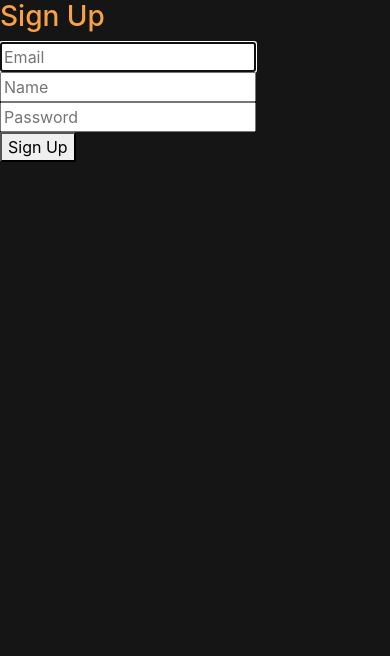
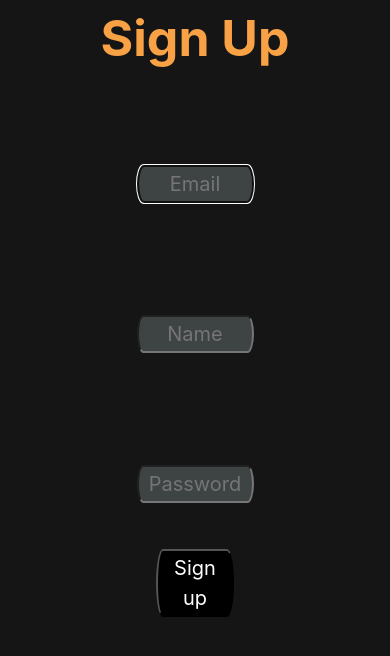
Before and after one commit to Famidore/flaskServer, a Python web app: template templates/login_forms/signup.html in a window 390 px wide. Shown: the part 76-732 px from the top of the page. Run offline with Jinja, Linux system fonts and the light colour scheme; the template is opened without the code that fills it, so the values that code supplies are empty; some libraries are stand-ins or nearby versions.

Commit message:
Michal frontend (#20)
* Add a way to reference a different stylesheet from each .html file

* Create basic login tamplate, classes for login-form div and inputs.

* Create login.html tamplate, login_page.css stylesheet. Not full responsive version.

* Rebuild signup.html template, create signup.css and correct login.css to be similar to signup.css

* Create index template and stylesheet, correct login html/css to more responsive

* create and style unauth, create signup_response, register endpoint in auth.py

---------

Co-authored-by: kacper651 <kacper.wroblewski651@gmail.com>
Co-authored-by: Buniotoja <m.buniowski@interia.pl>
Co-authored-by: Paweł <lokoroko456@gmail.com>

```diff
--- a/src/auth/auth_db/auth_db.py
+++ b/src/auth/auth_db/auth_db.py
@@ -1,4 +1,4 @@
-from models import db, User
+from .models import db, User
 
 
 def register_user(name, email, password):
--- /dev/null
+++ b/static/styles/signup_page.css
@@ -0,0 +1,63 @@
+.box{
+    font-size: 100px;
+    width: 100%;
+    height: 100%;
+}
+.input{
+    background-color: #3e4444;
+    width: 30%;
+    border-radius: 10% / 90%;
+    color: #f8a145;
+    font-size: 20%;
+    display: block;
+    margin-right: auto;
+    margin-left: auto;
+    text-align: center;
+    margin-top: 1%;
+    margin-bottom: 1%;
+    padding-bottom: 0.5%;
+    padding-top: 0.5%;
+}
+
+.title-space{
+    text-align: center;
+    font-size: 100px;
+    padding-top: 2%;
+    padding-bottom: 1%;
+}
+h3{
+    background-color: #151515;
+    color: #f8a145;
+    font-weight: bold;
+    font-size: 50%;
+}
+
+.submit-button{
+    width: 20%;
+    border-radius: 15% / 85%;
+    display: block;
+    margin-right: auto;
+    margin-left: auto;
+    background-color: #000000;
+    color: white;
+    font-size: 20%;
+    margin-top: 5%;
+    margin-bottom: 5%;
+    padding-bottom: 0.5%;
+    padding-top: 0.5%;
+}
+.submit-button:hover{
+    background-color: #f8a145;
+    color: black;
+}
+
+.input-label{
+    width: 100%;
+    height: fit-content;
+    text-align: center;
+}
+.validation{
+    font-size: 10%;
+    color: red;
+    font-weight: bold;
+}
--- a/templates/base.html
+++ b/templates/base.html
@@ -13,6 +13,7 @@
     <link rel="stylesheet" href="https://stackpath.bootstrapcdn.com/bootstrap/4.3.1/css/bootstrap.min.css"
         integrity="sha384-ggOyR0iXCbMQv3Xipma34MD+dH/1fQ784/j6cY/iJTQUOhcWr7x9JvoRxT2MZw1T" crossorigin="anonymous">
     <link {% block style_sheet %}{% endblock %}>
+
     <style>
         body {
             background-color: #151515;
--- a/templates/login_forms/signup.html
+++ b/templates/login_forms/signup.html
@@ -1,30 +1,48 @@
 {% extends "base.html" %}
 {% block title %}Sign Up{% endblock %}
+{% block style_sheet %} rel="stylesheet" type="text/css"
+    href="{{ url_for('static', filename='styles/signup_page.css') }}" {% endblock %}
 
 {% block content %}
 <div class="column is-4 is-offset-4">
-    <h3 class="title">Sign Up</h3>
+    <div class="title-space">
+        <h3 class="title">Sign Up</h3>
+        <h4 class="validation"> {{ message }} </h4>
+    </div>
     <div class="box">
-        <form method="POST" action="/signup">
-            <div class="field">
-                <div class="control">
-                    <input class="input is-large" type="email" name="email" placeholder="Email" autofocus="">
-                </div>
-            </div>
+        <form method="POST" action="/register">
+            <label class="input-label">
+                <input class="input" type="email" name="email" id="email" placeholder="Email" autofocus="">
+            </label>
+            <label class="input-label">
+                <input class="input" type="text" name="name" id="name" placeholder="Name" autofocus="">
+            </label>
+            <label class="input-label">
+                <input class="input" type="password" name="password" id="password" placeholder="Password">
+            </label>
+{#            <input class="submit-button" type="submit" value="Sign up">#}
+            <button class="submit-button">Sign up</button>
 
-            <div class="field">
-                <div class="control">
-                    <input class="input is-large" type="text" name="name" placeholder="Name" autofocus="">
-                </div>
-            </div>
-
-            <div class="field">
-                <div class="control">
-                    <input class="input is-large" type="password" name="password" placeholder="Password">
-                </div>
-            </div>
-
-            <button class="button is-block is-info is-large is-fullwidth">Sign Up</button>
+{#            <div class="field">#}
+{#                <div class="control">#}
+{#                    <input class="input" type="email" name="email" placeholder="Email" autofocus="">#}
+{#                </div>#}
+{#            </div>#}
+{##}
+{#            <div class="field">#}
+{#                <div class="control">#}
+{#                    <input class="input" type="text" name="name" placeholder="Name" autofocus="">#}
+{#                </div>#}
+{#            </div>#}
+{##}
+{#            <div class="field">#}
+{#                <div class="control">#}
+{#                    <input class="input" type="password" name="password" placeholder="Password">#}
+{#                </div>#}
+{#            </div>#}
+{##}
+{#            <input class="submit-button" type="submit" value="Sign up">#}
+            <!-- <button class="button is-block is-info is-large is-fullwidth">Submit</button> -->
         </form>
     </div>
 </div>
--- a/templates/partials/navbar.html
+++ b/templates/partials/navbar.html
@@ -1,4 +1,4 @@
-<nav class="navbar navbar-expand-lg">
+    <nav class="navbar navbar-expand-lg">
   <a class="navbar-brand"><img src="/static/logo.png" alt="Logo" style="width: 50px; height: auto;"></a>
   <button class="navbar-toggler" type="button" data-toggle="collapse" data-target="#navbarNav" aria-controls="navbarNav"
     aria-expanded="false" aria-label="Toggle navigation">
```
Also changed, not shown: run.py (+6 -18 lines), src/auth/auth.py (+20 -3 lines), static/styles/index_page.css (added, +29 -0 lines), static/styles/login_page.css (added, +53 -0 lines), static/styles/profile_page.css (added, +29 -0 lines), static/styles/unauthorized_page.css (added, +32 -0 lines), templates/index.html (+15 -0 lines), templates/login_forms/login.html (+12 -5 lines), templates/login_forms/profile.html (+10 -7 lines), templates/login_forms/signup_response.html (added, +8 -0 lines), templates/login_forms/unauthorized.html (+12 -7 lines).
